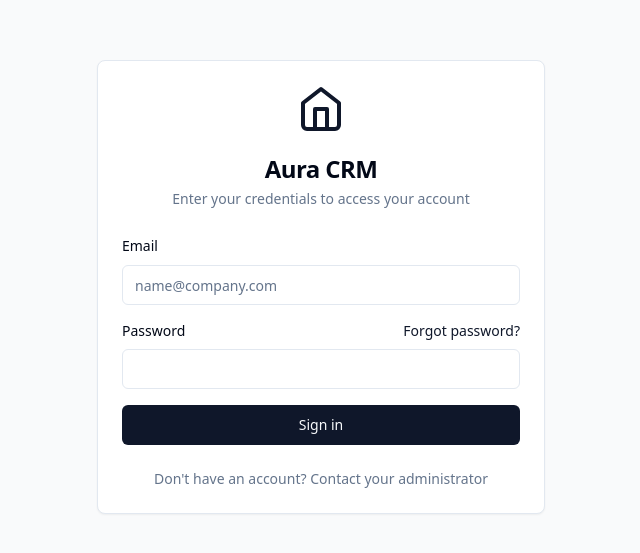
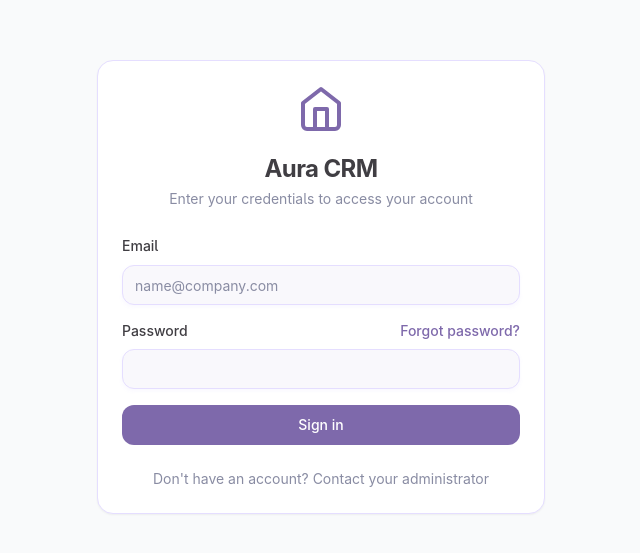
Before and after one commit to test-9121/crm1-ui, a React (Vite) app: page /login in a window 1280 px wide. Shown: the part 113-666 px from the top of the page, without its empty margins (319-959 px from the left). Built offline with nearby package versions, Linux system fonts and the light colour scheme.

Commit message:
Refactor: Update UI with modern styling
Update the application's UI with a modern color palette and professional styling to enhance the overall look and feel of the CRM system.

```diff
--- a/src/components/ui/table.tsx
+++ b/src/components/ui/table.tsx
@@ -1,28 +1,33 @@
-import * as React from "react"
 
-import { cn } from "@/lib/utils"
+import * as React from "react";
+import { cn } from "@/lib/utils";
 
 const Table = React.forwardRef<
   HTMLTableElement,
   React.HTMLAttributes<HTMLTableElement>
 >(({ className, ...props }, ref) => (
-  <div className="relative w-full overflow-auto">
+  <div className="relative w-full overflow-auto bg-card-gradient rounded-lg shadow-card">
     <table
       ref={ref}
-      className={cn("w-full caption-bottom text-sm", className)}
+      className={cn(
+        "w-full caption-bottom text-sm border-separate border-spacing-y-1 table-auto text-gray-700 bg-white rounded-lg",
+        className
+      )}
       {...props}
     />
   </div>
-))
-Table.displayName = "Table"
+));
+Table.displayName = "Table";
 
 const TableHeader = React.forwardRef<
   HTMLTableSectionElement,
   React.HTMLAttributes<HTMLTableSectionElement>
 >(({ className, ...props }, ref) => (
-  <thead ref={ref} className={cn("[&_tr]:border-b", className)} {...props} />
-))
-TableHeader.displayName = "TableHeader"
+  <thead ref={ref} className={cn("[&_tr]:border-b", className)}>
+    {props.children}
+  </thead>
+));
+TableHeader.displayName = "TableHeader";
 
 const TableBody = React.forwardRef<
   HTMLTableSectionElement,
@@ -33,8 +38,8 @@ const TableBody = React.forwardRef<
     className={cn("[&_tr:last-child]:border-0", className)}
     {...props}
   />
-))
-TableBody.displayName = "TableBody"
+));
+TableBody.displayName = "TableBody";
 
 const TableFooter = React.forwardRef<
   HTMLTableSectionElement,
@@ -43,13 +48,13 @@ const TableFooter = React.forwardRef<
   <tfoot
     ref={ref}
     className={cn(
-      "border-t bg-muted/50 font-medium [&>tr]:last:border-b-0",
+      "border-t font-semibold bg-muted/70 text-muted-foreground [&>tr]:last:border-b-0",
       className
     )}
     {...props}
   />
-))
-TableFooter.displayName = "TableFooter"
+));
+TableFooter.displayName = "TableFooter";
 
 const TableRow = React.forwardRef<
   HTMLTableRowElement,
@@ -58,13 +63,13 @@ const TableRow = React.forwardRef<
   <tr
     ref={ref}
     className={cn(
-      "border-b transition-colors hover:bg-muted/50 data-[state=selected]:bg-muted",
+      "border-b transition-colors hover:bg-accent/30 hover:text-accent-foreground even:bg-muted/70",
       className
     )}
     {...props}
   />
-))
-TableRow.displayName = "TableRow"
+));
+TableRow.displayName = "TableRow";
 
 const TableHead = React.forwardRef<
   HTMLTableCellElement,
@@ -73,13 +78,13 @@ const TableHead = React.forwardRef<
   <th
     ref={ref}
     className={cn(
-      "h-12 px-4 text-left align-middle font-medium text-muted-foreground [&:has([role=checkbox])]:pr-0",
+      "h-14 px-4 text-left align-middle font-semibold text-lg bg-primary text-primary-foreground border-b border-border rounded-t-lg tracking-tight",
       className
     )}
     {...props}
   />
-))
-TableHead.displayName = "TableHead"
+));
+TableHead.displayName = "TableHead";
 
 const TableCell = React.forwardRef<
   HTMLTableCellElement,
@@ -87,11 +92,11 @@ const TableCell = React.forwardRef<
 >(({ className, ...props }, ref) => (
   <td
     ref={ref}
-    className={cn("p-4 align-middle [&:has([role=checkbox])]:pr-0", className)}
+    className={cn("p-4 align-middle border-b border-border", className)}
     {...props}
   />
-))
-TableCell.displayName = "TableCell"
+));
+TableCell.displayName = "TableCell";
 
 const TableCaption = React.forwardRef<
   HTMLTableCaptionElement,
@@ -99,11 +104,11 @@ const TableCaption = React.forwardRef<
 >(({ className, ...props }, ref) => (
   <caption
     ref={ref}
-    className={cn("mt-4 text-sm text-muted-foreground", className)}
+    className={cn("mt-4 text-base text-gray-500", className)}
     {...props}
   />
-))
-TableCaption.displayName = "TableCaption"
+));
+TableCaption.displayName = "TableCaption";
 
 export {
   Table,
@@ -114,4 +119,4 @@ export {
   TableRow,
   TableCell,
   TableCaption,
-}
+};
--- a/src/index.css
+++ b/src/index.css
@@ -5,78 +5,118 @@
 
 @layer base {
   :root {
-    --background: 0 0% 100%;
-    --foreground: 222.2 84% 4.9%;
-
+    --background: 245 32% 98%;
+    --foreground: 240 10% 4%;
     --card: 0 0% 100%;
-    --card-foreground: 222.2 84% 4.9%;
+    --card-foreground: 240 10% 4%;
 
     --popover: 0 0% 100%;
     --popover-foreground: 222.2 84% 4.9%;
+    --primary: 262 27% 53%;
+    --primary-foreground: 0 0% 100%;
 
-    --primary: 222.2 47.4% 11.2%;
-    --primary-foreground: 210 40% 98%;
+    --secondary: 248 31% 97%;
+    --secondary-foreground: 240 20% 5%;
 
-    --secondary: 210 40% 96.1%;
-    --secondary-foreground: 222.2 47.4% 11.2%;
+    --muted: 245 18% 94%;
+    --muted-foreground: 222 8% 52%;
 
-    --muted: 210 40% 96.1%;
-    --muted-foreground: 215.4 16.3% 46.9%;
+    --accent: 260 83% 67%;
+    --accent-foreground: 0 0% 100%;
 
-    --accent: 210 40% 96.1%;
-    --accent-foreground: 222.2 47.4% 11.2%;
+    --destructive: 0 84% 63%;
+    --destructive-foreground: 0 0% 100%;
 
-    --destructive: 0 84.2% 60.2%;
-    --destructive-foreground: 210 40% 98%;
-
-    --border: 214.3 31.8% 91.4%;
-    --input: 214.3 31.8% 91.4%;
-    --ring: 222.2 84% 4.9%;
-
-    --radius: 0.5rem;
+    --border: 250 24% 93%;
+    --input: 214 31% 91%;
+    --ring: 262 27% 53%;
+    --radius: 1rem;
   }
 
   .dark {
-    --background: 222.2 84% 4.9%;
-    --foreground: 210 40% 98%;
+    --background: 248 16% 16%;
+    --foreground: 220 25% 92%;
 
-    --card: 222.2 84% 4.9%;
-    --card-foreground: 210 40% 98%;
+    --card: 248 16% 17%;
+    --card-foreground: 220 25% 92%;
 
-    --popover: 222.2 84% 4.9%;
-    --popover-foreground: 210 40% 98%;
+    --popover: 248 16% 17%;
+    --popover-foreground: 220 25% 92%;
 
-    --primary: 210 40% 98%;
-    --primary-foreground: 222.2 47.4% 11.2%;
+    --primary: 265 44% 70%;
+    --primary-foreground: 265 80% 15%;
 
-    --secondary: 217.2 32.6% 17.5%;
-    --secondary-foreground: 210 40% 98%;
+    --secondary: 248 17% 23%;
+    --secondary-foreground: 220 25% 92%;
 
-    --muted: 217.2 32.6% 17.5%;
-    --muted-foreground: 215 20.2% 65.1%;
+    --muted: 245 20% 23%;
+    --muted-foreground: 220 11% 55%;
 
-    --accent: 217.2 32.6% 17.5%;
-    --accent-foreground: 210 40% 98%;
+    --accent: 258 84% 66%;
+    --accent-foreground: 220 25% 92%;
 
-    --destructive: 0 62.8% 30.6%;
-    --destructive-foreground: 210 40% 98%;
+    --destructive: 0 69% 45%;
+    --destructive-foreground: 220 25% 92%;
 
-    --border: 217.2 32.6% 17.5%;
-    --input: 217.2 32.6% 17.5%;
-    --ring: 212.7 26.8% 83.9%;
+    --border: 250 16% 23%;
+    --input: 250 16% 23%;
+    --ring: 262 55% 48%;
   }
 }
 
 @layer base {
   * {
     @apply border-border;
+    font-family: 'Inter', 'Helvetica Neue', 'Segoe UI', Arial, sans-serif;
+    box-sizing: border-box;
   }
   body {
-    @apply bg-background text-foreground;
+    @apply bg-background text-foreground antialiased;
+    font-feature-settings: "ss01", "ss02";
+    min-height: 100vh;
+    background: linear-gradient(135deg, #f9fafb 0%, #e5deff 100%);
   }
+  h1, h2, h3, h4, h5, h6 {
+    @apply font-heading;
+    letter-spacing: -.01em;
+  }
+}
+
+/* Surface cards */
+.card-gradient {
+  @apply bg-gradient-to-br from-card to-secondary/80 backdrop-blur-sm;
+}
+
+/* Tables */
+table {
+  @apply rounded-lg shadow-card bg-white text-gray-700;
+}
+th {
+  @apply text-sm font-semibold bg-primary text-primary-foreground px-4 py-2;
+}
+td {
+  @apply px-4 py-2 border-b border-border;
+}
+tbody tr:hover {
+  @apply bg-accent/20 transition;
+}
+thead {
+  @apply rounded-t-lg;
+}
+
+input, select, textarea {
+  @apply rounded-md border border-border px-3 py-2 text-gray-900 shadow-btn focus:ring-primary focus:border-primary;
+}
+input:focus, select:focus, textarea:focus {
+  @apply outline-none ring-2 ring-primary;
 }
 
 .required:after {
   content: " *";
-  color: red;
+  color: #EA384C;
 }
+
+/* Button enhancements for primary/secondary/ghost styling */
+.btn {
+  @apply font-medium rounded-lg shadow-btn transition px-4 py-2 focus:outline-none focus:ring-2 focus:ring-primary;
+}
--- a/tailwind.config.ts
+++ b/tailwind.config.ts
@@ -1,5 +1,7 @@
+
 import type { Config } from "tailwindcss";
 
+// Modern, clean CRM color palette, including both light and dark for pro UX
 export default {
   darkMode: ["class"],
   content: [
@@ -18,77 +20,76 @@ export default {
       }
     },
     extend: {
+      fontFamily: {
+        sans: ['Inter', 'Helvetica Neue', 'Segoe UI', 'Arial', 'sans-serif'],
+        heading: ['Poppins', 'Inter', 'Segoe UI', 'Arial', 'sans-serif'],
+      },
       colors: {
-				border: 'hsl(var(--border))',
-				input: 'hsl(var(--input))',
-				ring: 'hsl(var(--ring))',
-				background: 'hsl(var(--background))',
-				foreground: 'hsl(var(--foreground))',
+        background: "hsl(var(--background))",
+        foreground: "hsl(var(--foreground))",
+        // Professional palette---purple, indigo, blue, modern neutrals
         primary: {
-					DEFAULT: 'hsl(var(--primary))',
-					foreground: 'hsl(var(--primary-foreground))'
+          DEFAULT: "#7E69AB",
+          foreground: "#fff"
         },
         secondary: {
-					DEFAULT: 'hsl(var(--secondary))',
-					foreground: 'hsl(var(--secondary-foreground))'
-				},
-				destructive: {
-					DEFAULT: 'hsl(var(--destructive))',
-					foreground: 'hsl(var(--destructive-foreground))'
-				},
-				muted: {
-					DEFAULT: 'hsl(var(--muted))',
-					foreground: 'hsl(var(--muted-foreground))'
+          DEFAULT: "#F5F6FA",
+          foreground: "#403E43"
         },
         accent: {
-					DEFAULT: 'hsl(var(--accent))',
-					foreground: 'hsl(var(--accent-foreground))'
+          DEFAULT: "#8B5CF6",
+          foreground: "#fff"
         },
-				popover: {
-					DEFAULT: 'hsl(var(--popover))',
-					foreground: 'hsl(var(--popover-foreground))'
+        info: "#0EA5E9",
+        success: "#4ADE80",
+        warning: "#FEF7CD",
+        error: "#EA384C",
+        card: {
+          DEFAULT: "#fff",
+          foreground: "#403E43"
         },
-				card: {
-					DEFAULT: 'hsl(var(--card))',
-					foreground: 'hsl(var(--card-foreground))'
+        // Use these for table/grid lines for subtle glassy effect
+        border: "#E5DEFF",
+        muted: {
+          DEFAULT: "#F1F0FB",
+          foreground: "#898CA3"
         },
-				sidebar: {
-					DEFAULT: 'hsl(var(--sidebar-background))',
-					foreground: 'hsl(var(--sidebar-foreground))',
-					primary: 'hsl(var(--sidebar-primary))',
-					'primary-foreground': 'hsl(var(--sidebar-primary-foreground))',
-					accent: 'hsl(var(--sidebar-accent))',
-					'accent-foreground': 'hsl(var(--sidebar-accent-foreground))',
-					border: 'hsl(var(--sidebar-border))',
-					ring: 'hsl(var(--sidebar-ring))'
-				}
+        gray: {
+          50: "#F9FAFB",
+          100: "#F1F0FB",
+          200: "#E5E7EB",
+          300: "#E5DEFF",
+          400: "#C8C8C9",
+          500: "#848484",
+          600: "#555555",
+          700: "#403E43",
+          800: "#222222",
+          900: "#1A1F2C",
+        },
+      },
+      boxShadow: {
+        card: "0 1px 16px 0 rgba(39,41,86,0.08)",
+        btn: "0 2px 4px rgba(153,141,255,0.06)"
       },
       borderRadius: {
-				lg: 'var(--radius)',
-				md: 'calc(var(--radius) - 2px)',
-				sm: 'calc(var(--radius) - 4px)'
+        lg: "1rem",
+        md: "0.75rem",
+        sm: "0.5rem"
       },
+      // Animations can make things modern!
       keyframes: {
-				'accordion-down': {
-					from: {
-						height: '0'
+        'fade-in': {
+          "0%": { opacity: "0", transform: "translateY(10px)" },
+          "100%": { opacity: "1", transform: "translateY(0)" }
         },
-					to: {
-						height: 'var(--radix-accordion-content-height)'
-					}
-				},
-				'accordion-up': {
-					from: {
-						height: 'var(--radix-accordion-content-height)'
-					},
-					to: {
-						height: '0'
-					}
+        'fade-out': {
+          "0%": { opacity: "1", transform: "translateY(0)" },
+          "100%": { opacity: "0", transform: "translateY(10px)" }
         }
       },
       animation: {
-				'accordion-down': 'accordion-down 0.2s ease-out',
-				'accordion-up': 'accordion-up 0.2s ease-out'
+        "fade-in": "fade-in 0.4s ease",
+        "fade-out": "fade-out 0.3s ease"
       }
     }
   },
```
Lines whose indentation alone changed are shown as unchanged.
